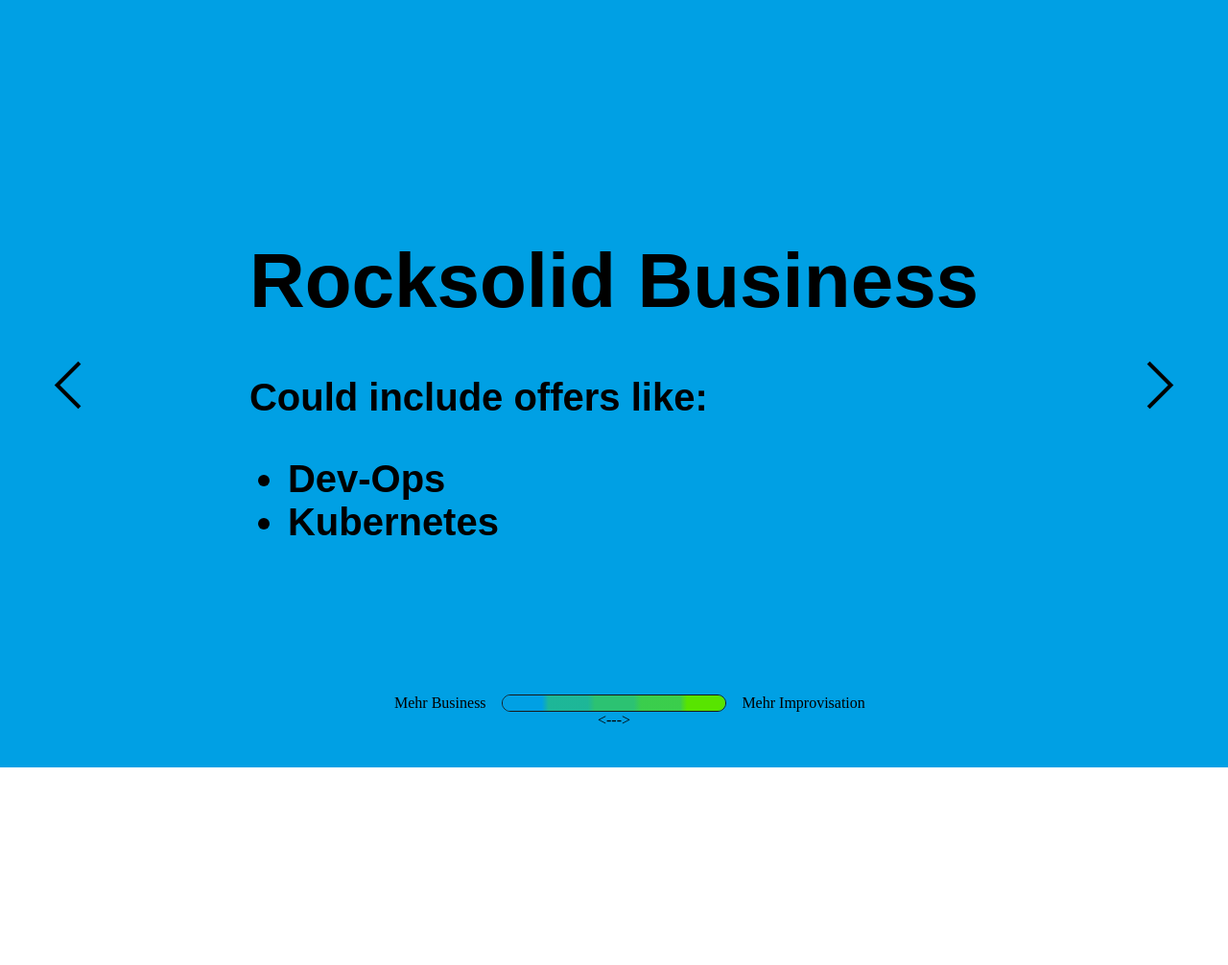
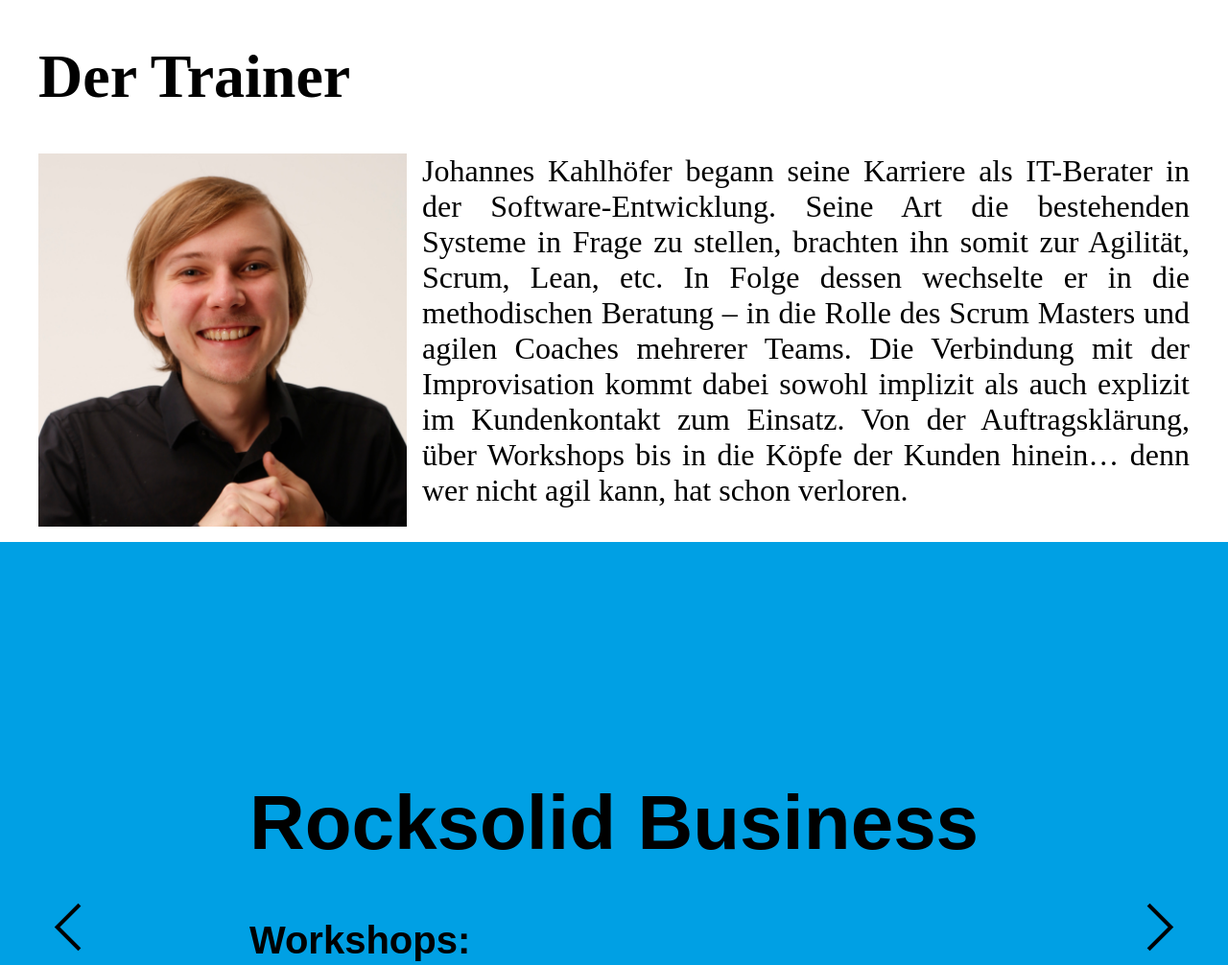
Before and after one commit to H3rby7/advance, a website: page index.html in a window 1280 px wide. Shown: the top 1006 px of the page at 96% size. Before the commit the page ends 800 px from the top, so only its background shows below. Drawn offline with Linux system fonts and the light colour scheme.

Commit message:
added trainer stub

```diff
--- a/index.html
+++ b/index.html
@@ -3,19 +3,30 @@
 <head>
   <meta charset="utf-8">
   <title>Advance</title>
-  <!--<script src="some.js"></script>-->
   <link href="slider.css" rel="stylesheet">
   <link href="slider-colors.css" rel="stylesheet">
+  <link href="trainer.css" rel="stylesheet">
 </head>
 
 <body>
+  <div class="trainer">
+    <h1>Der Trainer</h1>
+    <p>
+      <img src="media/coach.JPG"/>
+      Johannes Kahlhöfer begann seine Karriere als IT-Berater in der Software-Entwicklung. Seine Art die bestehenden
+      Systeme in Frage zu stellen, brachten ihn somit zur Agilität, Scrum, Lean, etc. In Folge dessen wechselte er in
+      die methodischen Beratung – in die Rolle des Scrum Masters und agilen Coaches mehrerer Teams. Die Verbindung mit
+      der Improvisation kommt dabei sowohl implizit als auch explizit im Kundenkontakt zum Einsatz. Von der
+      Auftragsklärung, über Workshops bis in die Köpfe der Kunden hinein… denn wer nicht agil kann, hat schon verloren.
+    </p>
+  </div>
   <div class="slider-container">
     <div class="slider">
       <div class="slides">
         <div id="slides__1" class="slide">
           <span class="slide__text">
             <h1>Rocksolid Business</h1>
-            <p>Could include offers like:</p>
+            <p>Workshops:</p>
             <ul>
               <li>Dev-Ops</li>
               <li>Kubernetes</li>
@@ -27,7 +38,7 @@
         <div id="slides__2" class="slide">
           <span class="slide__text">
             <h1>Business with Sparks</h1>
-            <p>Could include offers like:</p>
+            <p>Workshops:</p>
             <ul>
               <li>Scrum</li>
             </ul>
@@ -38,7 +49,7 @@
         <div id="slides__3" class="slide">
           <span class="slide__text">
             <h1>Business meets Improv</h1>
-            <p>Could include offers like:</p>
+            <p>Workshops:</p>
             <ul>
               <li>Psychological Safety</li>
             </ul>
@@ -49,7 +60,7 @@
         <div id="slides__4" class="slide">
           <span class="slide__text">
             <h1>Improv in Business</h1>
-            <p>Could include offers like:</p>
+            <p>Workshops:</p>
             <ul>
               <li>Icebreakers and Activation Games</li>
             </ul>
@@ -60,7 +71,7 @@
         <div id="slides__5" class="slide">
           <span class="slide__text">
             <h1>Pure Improv</h1>
-            <p>Could include offers like:</p>
+            <p>Workshops:</p>
             <ul>
               <li>Armando Diaz</li>
               <li>Harold</li>
--- a/slider.css
+++ b/slider.css
@@ -5,11 +5,6 @@
 }
 
 .slider-container {
-  background: linear-gradient(
-    149deg,
-    rgb(247, 0, 255) 0%,
-    rgb(255, 145, 0) 100%
-  );
   display: flex;
   align-items: center;
   justify-content: center;
--- /dev/null
+++ b/trainer.css
@@ -0,0 +1,15 @@
+.trainer {
+  width: 100%;
+  max-width: 1200px;
+  margin: 1em auto;
+  font-size: 2em;
+  text-align: justify;
+}
+
+
+.trainer img {
+  float: left;
+  width: 12em;
+  margin-right: 16px;
+  margin-bottom: 16px;
+}
```
Also changed, not shown: media/coach.JPG (added).
